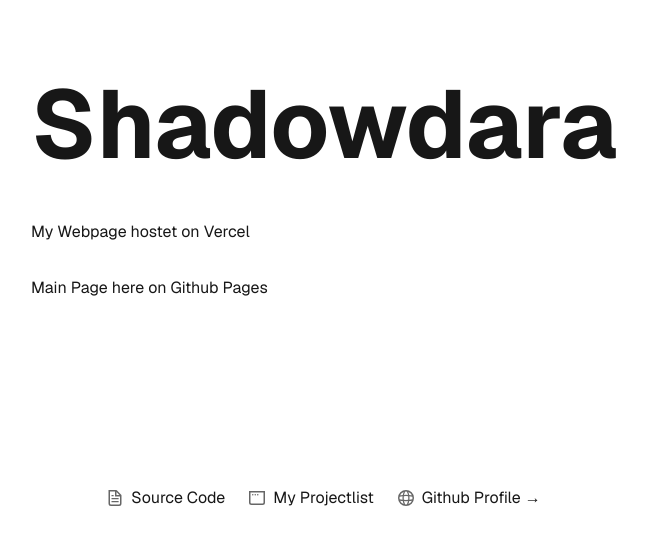
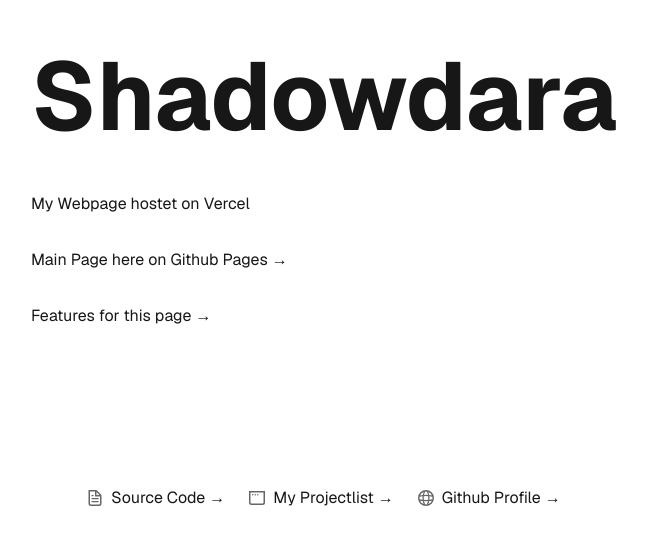
Before and after one commit to ShadowDara/Shadowdaras_webpage, a Next.js app: page / in a window 1280 px wide. Shown: the part 212-756 px from the top of the page, without its empty margins (316-963 px from the left). Built offline with nearby package versions, Linux system fonts and the light colour scheme.

Commit message:
Update page.tsx

```diff
--- a/app/page.tsx
+++ b/app/page.tsx
@@ -6,7 +6,8 @@ export default function Home() {
       <main className="flex flex-col gap-[32px] row-start-2 items-center sm:items-start">
         <h1 className="text-8xl font-bold mb-4">Shadowdara</h1>
         <p>My Webpage hostet on Vercel</p>
-        <p><a href="https://shadowdara.github.io">Main Page here on Github Pages</a></p>
+        <p><a href="https://shadowdara.github.io">Main Page here on Github Pages →</a></p>
+        <p><a href="https://github.com/ShadowDara/Shadowdaras_webpage#features">Features for this page →</a></p>
       </main>
       <footer className="row-start-3 flex gap-[24px] flex-wrap items-center justify-center">
         <a
@@ -22,7 +23,7 @@ export default function Home() {
             width={16}
             height={16}
           />
-          Source Code
+          Source Code →
         </a>
         <a
           className="flex items-center gap-2 hover:underline hover:underline-offset-4"
@@ -37,7 +38,7 @@ export default function Home() {
             width={16}
             height={16}
           />
-          My Projectlist
+          My Projectlist →
         </a>
         <a
           className="flex items-center gap-2 hover:underline hover:underline-offset-4"
```
